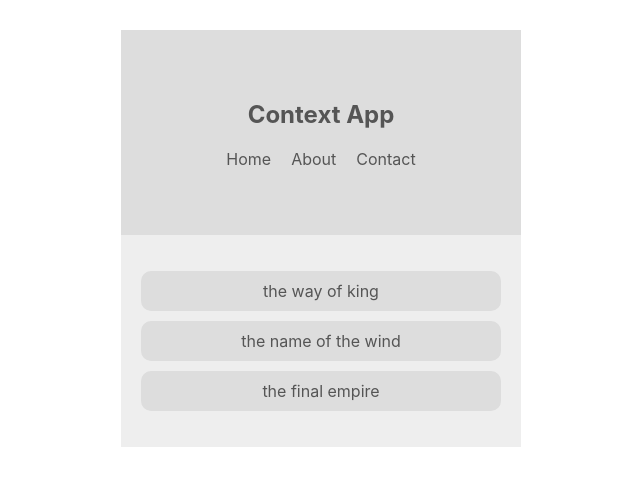
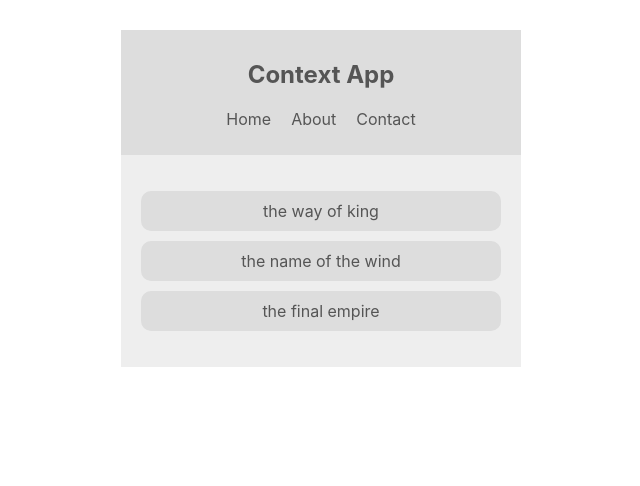
Before and after one commit to Cedric921/SongList, a React (Create React App) app: page / in a window 1280 px wide. Shown: the top 486 px of the page, without its empty margins (319-959 px from the left). Built offline with nearby package versions, Linux system fonts and the light colour scheme.

Commit message:
ThemeContext Consummer in BookList

```diff
--- a/src/components/BookList.jsx
+++ b/src/components/BookList.jsx
@@ -6,6 +6,9 @@ class BookList extends Component {
   render() {
     const { isLightTheme, light, dark } = this.context
     const theme = isLightTheme ? light : dark
+    return (
+      <ThemeContext.Consumer>
+        {(context) => {
           return (
             <div
               className='book-list'
@@ -18,6 +21,9 @@ class BookList extends Component {
               </ul>
             </div>
           )
+        }}
+      </ThemeContext.Consumer>
+    )
   }
 }
 
--- a/src/index.css
+++ b/src/index.css
@@ -13,7 +13,7 @@ body {
   text-align: center;
 }
 nav {
-  padding: 50px;
+  padding: 10px;
 }
 
 nav ul {
```
Lines whose indentation alone changed are shown as unchanged.
